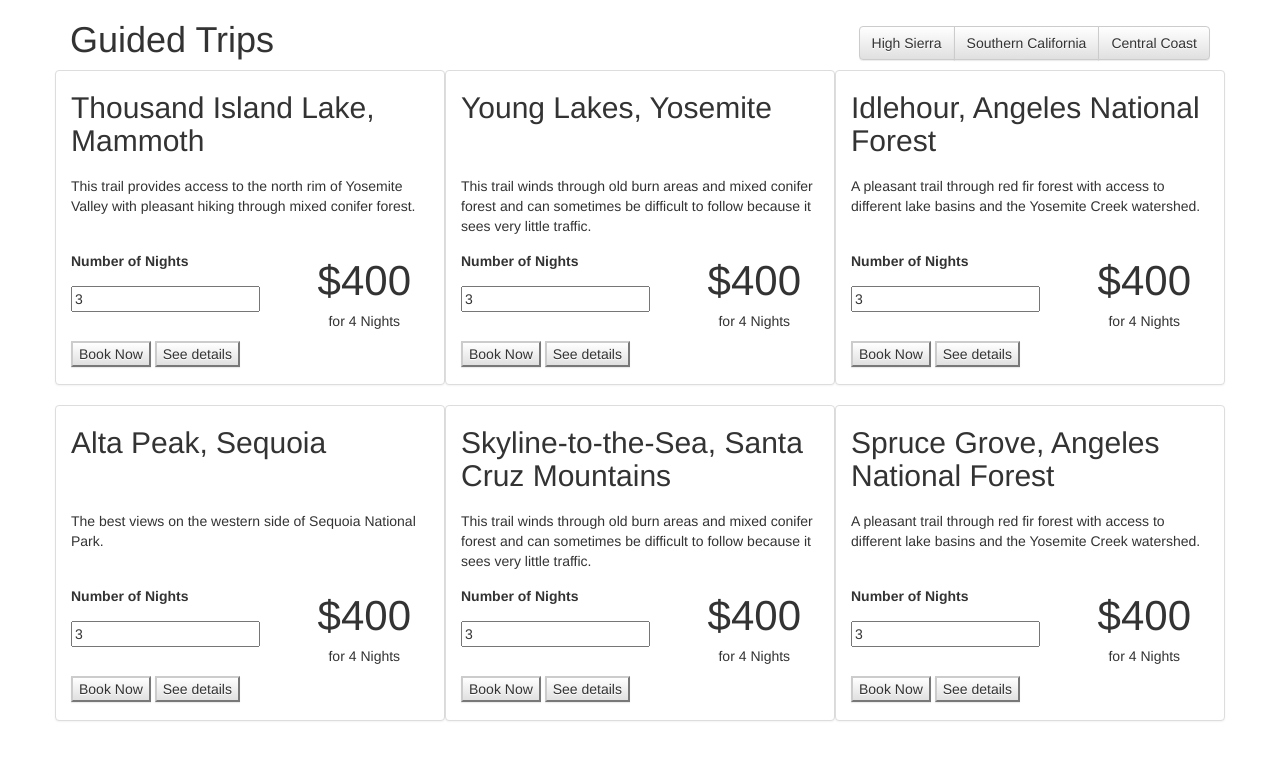
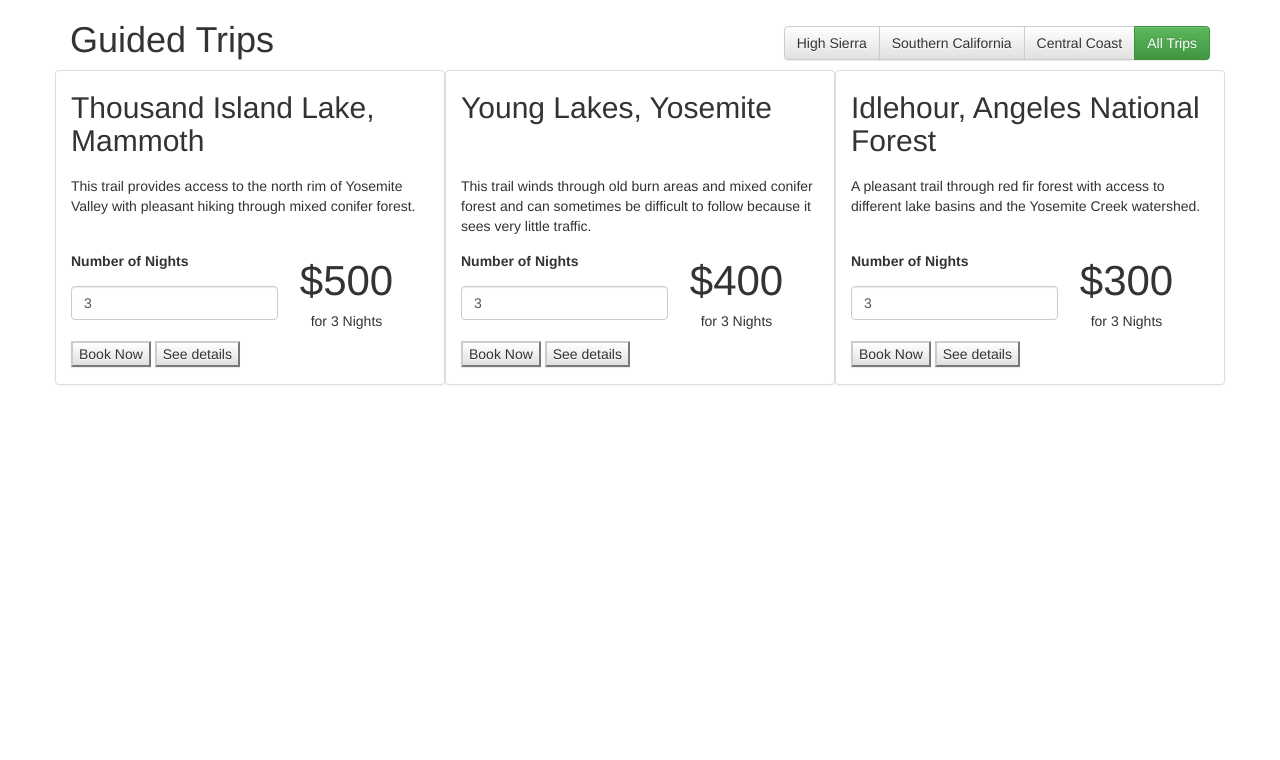
Before and after one commit to glenwperry/glenwperry.github.io, a Jekyll site: the page unplugged/index.html, which Jekyll copies as it is, in a window 1280 px wide. Shown: the top 760 px of the page. Built offline with Jekyll 4.4.1, drawn with Linux system fonts in a browser that asks for light colours.

Commit message:
jquery working on unplugged
working

```diff
--- a/unplugged/css/css.css
+++ b/unplugged/css/css.css
@@ -13,14 +13,19 @@
 }
 
 .details {
-	list-style: none;
+}
+
+.photos {
 	padding-top: 8%;
 	padding-right: 10%;
-	position: relative;
 }
 
-.slideout {
+ul {
+	list-style: none;
+}
 
+li {
+	padding: 3%;
 }
 
 button {
@@ -49,9 +54,8 @@ button {
 
 .total {
 	display: inline-block;
-	right:0px;
-	position: relative;
-	left:15%;
+	position:relative;
+	left:5%;
 	text-align: center;
 }
 
--- a/unplugged/index.html
+++ b/unplugged/index.html
@@ -17,9 +17,10 @@
 		<div class="topper">
 			<h1>Guided Trips</h1>
 			<div class="btn-group region-select" role="group" aria-label="Select Region">
-					<button type="button" class="btn btn-default">High Sierra</button>
-					<button type="button" class="btn btn-default">Southern California</button>
-					<button type="button" class="btn btn-default">Central Coast</button>
+				<button type="button" class="btn btn-default" id="high-sierra">High Sierra</button>
+				<button type="button" class="btn btn-default" id="socal">Southern California</button>
+				<button type="button" class="btn btn-default" id="coast">Central Coast</button>
+				<button type="button" class="btn btn-success" id="all">All Trips</button>
 			</div>
 		</div>
 
@@ -31,101 +32,23 @@
 				<div class="info">
 					<div class="description">This trail provides access to the north rim of Yosemite Valley
 						with pleasant hiking through mixed conifer forest. </div>
-
 						<div class="nightsnum">
 							<p>
-							<label for="nights">Number of Nights</label>
+								<label for="nights" class="control-label">Number of Nights</label>
 							</p>
 							<p>
-							<input type="number" value="3" class="nights">
+								<input type="number" value="3" class="nights form-control">
 							</p>
 						</div>
 						<div class="total">
-						<p><span class="cashtotal">400</span><br> for <span id="nights-count">4</span> Nights</p>
+						<p><span class="cashtotal">500</span><br> for <span class="nights-count">3</span> Nights</p>
 						</div>
 					</div>
 
 					<button class="book btn-default">Book Now</button>
 					<button class="photobtn btn-default see-details">See details</button>
-					<ul class="details">
-						<li>
-							<img src="img/yosemite.jpg" class="img-responsive">
-							<span>Mount Conness</span>
-						</li>
-						<li>
-							<img src="img/yosemite.jpg" class="img-responsive">
-							<span>Mount Conness</span>
-						</li>
-						<li>
-							<img src="img/yosemite.jpg" class="img-responsive">
-							<span>Mount Conness</span>
-						</li>
-					</ul>
-				</div>
-
-
-				<div class="col-md-4 high-sierra tour panel panel-default" data-discount="99" data-daily-price="133.33">
-					<h2 class="title">Young Lakes, Yosemite</h2>
-					<div class="info">
-						<div class="description">This trail winds through old burn areas and mixed conifer
-							forest and can sometimes be difficult to follow because it sees
-							very little traffic.</div>
-
-						<div class="nightsnum">
-						<p>
-							<label for="nights">Number of Nights</label>
-						</p>
-						<p>
-							<input type="number" value="3" class="nights">
-						</p>
-						</div>
-						<div class="total">
-						<p><span class="cashtotal">400</span><br> for <span id="nights-count">4</span> Nights</p>
-						</div>
-						</div>
-
-						<button class="book btn-default">Book Now</button>
-						<button class="photobtn btn-default see-details">See details</button>
-
-						<ul class="details" style="display:block;">
-							<li>
-								<img src="img/yosemite.jpg" class="img-responsive">
-								<span>Mount Conness</span>
-							</li>
-							<li>
-								<img src="img/yosemite.jpg" class="img-responsive">
-								<span>Mount Conness</span>
-							</li>
-							<li>
-								<img src="img/yosemite.jpg" class="img-responsive">
-								<span>Mount Conness</span>
-							</li>
-						</ul>
-					</div>
-
-
-					<div class="col-md-4 socal tour panel panel-default" data-discount="99" data-daily-price="100">
-						<h2 class="title">Idlehour, Angeles National Forest</h2>
-						<div class="info">
-							<div class="description">A pleasant trail through red fir forest with access to different
-								lake basins and the Yosemite Creek watershed.</div>
-
-						<div class="nightsnum">
-						<p>
-							<label for="nights">Number of Nights</label>
-						</p>
-						<p>
-							<input type="number" value="3" class="nights">
-						</p>
-						</div>
-						<div class="total">
-						<p><span class="cashtotal">400</span><br> for <span id="nights-count">4</span> Nights</p>
-						</div>
-						</div>
-
-							<button class="book btn-default">Book Now</button>
-							<button class="photobtn btn-default see-details">See details</button>
-							<ul class="details">
+					<div class="photos">
+						<ul>
 							<li>
 								<img src="img/yosemite.jpg" class="img-responsive">
 								<span>Mount Conness</span>
@@ -141,51 +64,10 @@
 						</ul>
 					</div>
 				</div>
-					<!--end row 1-->
 
 
-<!--row 2-->
-		<div class="row">
-			<div class="col-md-4 high-sierra tour panel panel-default" data-daily-price="166.66">
-				<h2 class="title">Alta Peak, Sequoia</h2>
-				<div class="info">
-				<div class="description">The best views on the western side of Sequoia National Park.</div>
-
-						<div class="nightsnum">
-						<p>
-							<label for="nights">Number of Nights</label>
-						</p>
-						<p>
-							<input type="number" value="3" class="nights">
-						</p>
-						</div>
-						<div class="total">
-						<p><span class="cashtotal">400</span><br> for <span id="nights-count">4</span> Nights</p>
-						</div>
-						</div>
-
-					<button class="book btn-default">Book Now</button>
-					<button class="photobtn btn-default see-details">See details</button>
-					<ul class="details">
-						<li>
-							<img src="img/yosemite.jpg" class="img-responsive">
-							<span>Mount Conness</span>
-						</li>
-						<li>
-							<img src="img/yosemite.jpg" class="img-responsive">
-							<span>Mount Conness</span>
-						</li>
-						<li>
-							<img src="img/yosemite.jpg" class="img-responsive">
-							<span>Mount Conness</span>
-						</li>
-					</ul>
-				    </div>
-
-
-
-				<div class="col-md-4 central-coast tour panel panel-default" data-discount="99" data-daily-price="133.33">
-					<h2 class="title">Skyline-to-the-Sea, Santa Cruz Mountains</h2>
+				<div class="col-md-4 coast tour panel panel-default" data-discount="99" data-daily-price="133.33">
+					<h2 class="title">Young Lakes, Yosemite</h2>
 					<div class="info">
 						<div class="description">This trail winds through old burn areas and mixed conifer
 							forest and can sometimes be difficult to follow because it sees
@@ -193,59 +75,21 @@
 
 							<div class="nightsnum">
 								<p>
-							<label for="nights">Number of Nights</label>
+									<label for="nights" class="control-label">Number of Nights</label>
 								</p>
 								<p>
-							<input type="number" value="3" class="nights">
+									<input type="number" value="3" class="nights form-control">
 								</p>
 							</div>
 							<div class="total">
-						<p><span class="cashtotal">400</span><br> for <span id="nights-count">4</span> Nights</p>
+							<p><span class="cashtotal">400</span><br> for <span class="nights-count">3</span> Nights</p>
 							</div>
 						</div>
 
 						<button class="book btn-default">Book Now</button>
 						<button class="photobtn btn-default see-details">See details</button>
-
-						<ul class="details" style="display:block;">
-							<li>
-								<img src="img/yosemite.jpg" class="img-responsive">
-								<span>Mount Conness</span>
-							</li>
-							<li>
-								<img src="img/yosemite.jpg" class="img-responsive">
-								<span>Mount Conness</span>
-							</li>
-							<li>
-								<img src="img/yosemite.jpg" class="img-responsive">
-								<span>Mount Conness</span>
-							</li>
-						</ul>
-					</div>
-
-
-					<div class="col-md-4 socal tour panel panel-default" data-discount="99" data-daily-price="100">
-						<h2 class="title">Spruce Grove, Angeles National Forest</h2>
-						<div class="info">
-							<div class="description">A pleasant trail through red fir forest with access to different
-								lake basins and the Yosemite Creek watershed.</div>
-
-						<div class="nightsnum">
-						<p>
-							<label for="nights">Number of Nights</label>
-						</p>
-						<p>
-							<input type="number" value="3" class="nights">
-						</p>
-						</div>
-						<div class="total">
-						<p><span class="cashtotal">400</span><br> for <span id="nights-count">4</span> Nights</p>
-						</div>
-						</div>
-
-							<button class="book btn-default">Book Now</button>
-							<button class="photobtn btn-default see-details">See details</button>
-							<ul class="details">
+						<div class="photos">
+							<ul>
 								<li>
 									<img src="img/yosemite.jpg" class="img-responsive">
 									<span>Mount Conness</span>
@@ -261,7 +105,48 @@
 							</ul>
 						</div>
 					</div>
-					<!--end row 2-->
+
+
+					<div class="col-md-4 socal tour panel panel-default" data-discount="99" data-daily-price="100">
+						<h2 class="title">Idlehour, Angeles National Forest</h2>
+						<div class="info">
+							<div class="description">A pleasant trail through red fir forest with access to different
+								lake basins and the Yosemite Creek watershed.</div>
+
+								<div class="nightsnum">
+									<p>
+										<label for="nights" class="control-label">Number of Nights</label>
+									</p>
+									<p>
+										<input type="number" value="3" class="nights form-control">
+									</p>
+								</div>
+								<div class="total">
+								<p><span class="cashtotal">300</span><br> for <span class="nights-count">3</span> Nights</p>
+								</div>
+							</div>
+
+							<button class="book btn-default">Book Now</button>
+							<button class="photobtn btn-default see-details">See details</button>
+							<div class="photos">
+								<ul>
+									<li>
+										<img src="img/yosemite.jpg" class="img-responsive">
+										<span>Mount Conness</span>
+									</li>
+									<li>
+										<img src="img/yosemite.jpg" class="img-responsive">
+										<span>Mount Conness</span>
+									</li>
+									<li>
+										<img src="img/yosemite.jpg" class="img-responsive">
+										<span>Mount Conness</span>
+									</li>
+								</ul>
+							</div>
+						</div>
+					</div>
+					<!--end row 1-->
 
 
 				</div>
--- a/unplugged/scripts/javascript.js
+++ b/unplugged/scripts/javascript.js
@@ -1,5 +1,4 @@
-$(".details").hide();
-$(".slideout").hide();
+$(".photos").hide();
 $(document).ready(function() {
   //mouseover to highlight
   $('.tour').on('mouseenter', function() {
@@ -9,23 +8,65 @@ $(document).ready(function() {
   $('.tour').on('mouseleave', function() {
     $(this).removeClass('highlight');
   });
-  //click to show details and slideout
-  $('.see-details').on('click', function(event) {
+  //click to show photos and slideout and hide those deployed (buttons still stick for region sorting)
+  $(".see-details").on('click', function(event) {
     event.stopPropagation();
     event.preventDefault();
-    $(this).closest('.tour').find('.details').slideToggle();
-    $(this).closest('.tour').find('.slideout').slideToggle();
+    $(this).closest('.tour').find('.photos').slideToggle();
+    $(".photos").not($(this).closest(".tour").find(".photos")).slideUp();
   });
   //nights auto multiply price
     $(".cashtotal").prepend("$");
-    $('.nights').on('keyup', function() {
-    var nights = +$(this).val();
+    $('.nights').on('keyup change', function() {
+    var nights = +$(this).closest(".tour").find(".nights").val();
     var dailyPrice = +$(this).closest(".tour").data("daily-price");
-    $('.cashtotal').text(nights * dailyPrice);
-    $('.nights-count').text($(this).val());
+    $(this).closest(".tour").find(".cashtotal").text(Math.round(nights * dailyPrice));
+    $(this).closest(".tour").find(".nights-count").text(nights);
+    $(this).closest(".tour").find(".cashtotal").prepend("$");
   });
-  //autofill 3 on focus
-    $('.nights').on('focus', function() {
+  //error highlight if below 1 night
+  $(".nights").on("keyup change", function() {
+    if($(this).val() < 1) {
+    //prevent going below zero nights
+    $(this).val("0");
+    $(this).closest("div").addClass("has-error");
+    var nights = +$(this).closest(".tour").find(".nights").val();
+    var dailyPrice = +$(this).closest(".tour").data("daily-price");
+    $(this).closest(".tour").find(".cashtotal").text(Math.round(nights * dailyPrice));
+    $(this).closest(".tour").find(".nights-count").text(nights);
+    $(this).closest(".tour").find(".cashtotal").prepend("$");
+  }
+  //forget error class on positive
+    if($(this).val() > 0) {
+    $(this).closest("div").removeClass("has-error");
+  }
+  });
+    //sort by region
+  $("#high-sierra").on("click",function() {
+    $(".photos").slideUp();
+    $(".tour").fadeOut("slow", function() {
+    $(".tour").hide();
+    $(".high-sierra").slideDown("medium");
+    });
+  });
+  $("#socal").on("click",function() {
+    $(".photos").slideUp();
+    $(".tour").fadeOut("slow", function() {
+    $(".tour").hide();
+    $(".socal").slideDown("medium");
+	});
+  });
+  $("#coast").on("click",function() {
+    $(".photos").slideUp();
+    $(".tour").fadeOut("slow", function() {
+    $(".tour").hide();
+    $(".coast").slideDown("medium");
+});
+  });
+  $("#all").on("click",function() {
+    $(".photos").slideUp();
+    $(".tour").fadeIn("medium");
+  });
+  //autofill 3 on load
     $('.nights').val(3);
-  });
 });
```
Also changed, not shown: about.md (+2 -0 lines). Lines whose indentation alone changed are shown as unchanged.
